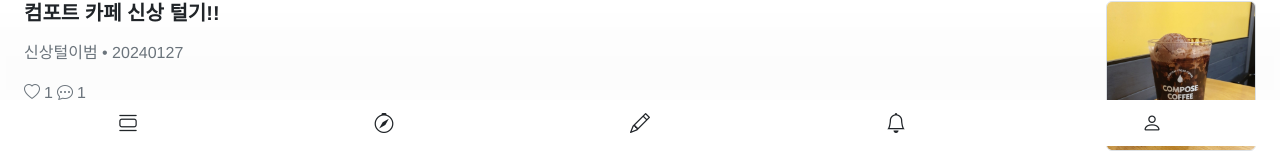
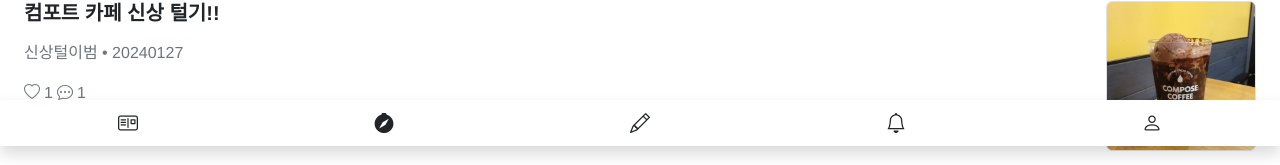
Before and after one commit to namssu/portfolio-vue3-naverblog, a Vue app: page / in a window 1280 px wide. Shown: the part 654-819 px from the top of the page. Built offline with nearby package versions, Linux system fonts and the light colour scheme.

Commit message:
탭 활성화 아이콘 -fill로 변경

```diff
--- a/src/App.vue
+++ b/src/App.vue
@@ -18,13 +18,13 @@
 
   <nav
     v-if="step !== 3"
-    class="d-flex justify-content-around align-items-center py-2 fs-5"
+    class="d-flex justify-content-around align-items-center py-2 fs-5 shadow"
   >
-    <i @click="step = 1" class="bi bi-view-list"></i>
-    <i @click="step = 2" class="bi bi-compass"></i>
+    <i @click="step = 1" :class="[step == 1 ? 'bi-postcard-fill' : 'bi-postcard', bi]"></i>
+    <i @click="step = 2" :class="[step == 2 ? 'bi-compass-fill' : 'bi-compass', bi]" ></i>
     <i @click="step = 3" class="bi bi-pencil"></i>
-    <i @click="step = 4" class="bi bi-bell"></i>
-    <i @click="step = 5" class="bi bi-person"></i>
+    <i @click="step = 4" :class="[step == 4 ? 'bi-bell-fill' : 'bi-bell', bi]"></i>
+    <i @click="step = 5" :class="[step == 5 ? 'bi-person-fill' : 'bi-person', bi]"></i>
   </nav>
 </template>
 
```
